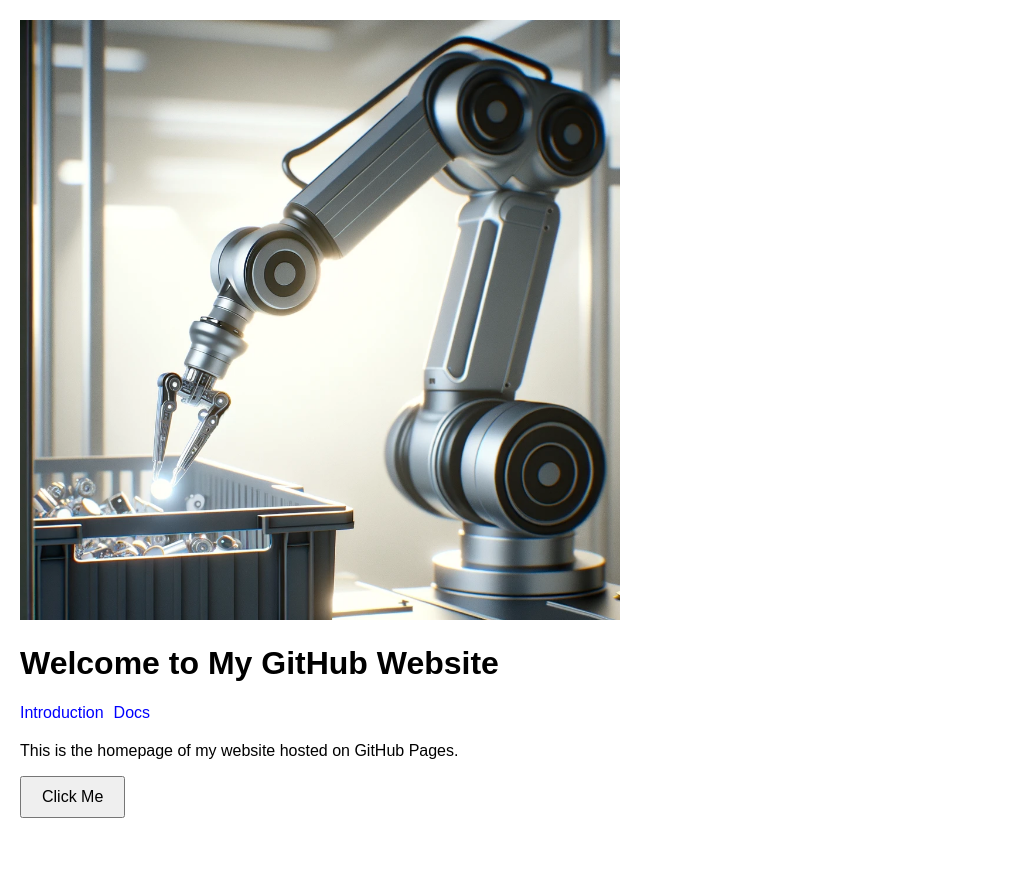
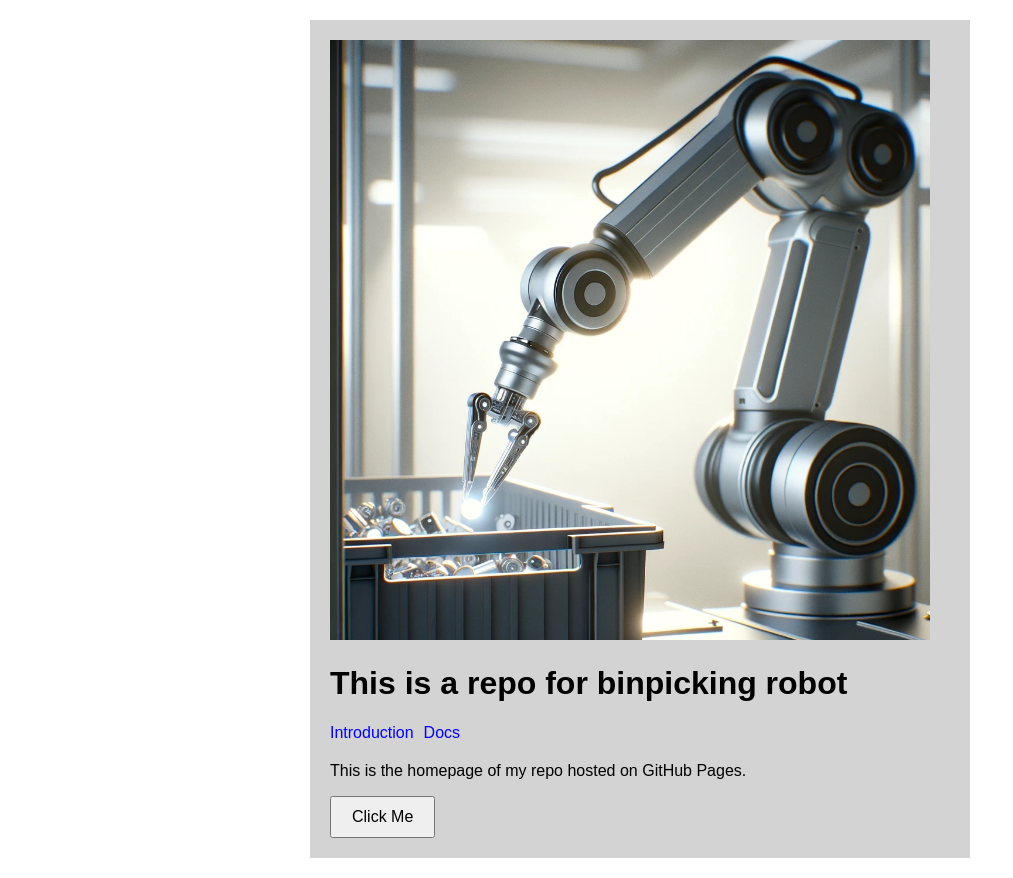
Before and after one commit to RunqiuBao/binpicking, a plain HTML site: page docs/index.html in a window 1280 px wide. Shown: the whole page, without its empty margins (0-1013 px from the left). Before the commit the page ends 838 px from the top, so only its background shows below. Drawn offline with Linux system fonts and the light colour scheme.

Commit message:
improve docs

```diff
--- a/docs/docs.html
+++ b/docs/docs.html
@@ -2,20 +2,36 @@
 <html lang="en">
 <head>
     <meta charset="UTF-8">
-    <title>Docs - My GitHub Website</title>
+    <title>Markdown in HTML Example</title>
     <link rel="stylesheet" href="styles.css">
+    <script src="https://cdn.jsdelivr.net/npm/markdown-it/dist/markdown-it.min.js"></script>
+    <script src="render_markdown.js" defer></script> <!-- 'defer' ensures JS runs after HTML is loaded -->
 </head>
 <body>
-    <h1>Documentation</h1>
+	<div class="center-block">
+	    <h1>Arm robot binpicking repo docs</h1>
 	    <nav>
 	        <ul>
 	            <li><a href="index.html">Home</a></li>
 	            <li><a href="introduction.html">Introduction</a></li>
 	        </ul>
 	    </nav>
-    <p>This page contains documentation.</p>
-    <button onclick="showDocs()">View Docs</button>
 
-    <script src="script.js"></script>
+	    <!-- Container where the parsed markdown content will appear -->
+	    <div id="markdown-content"></div>
+
+	    <!-- Write your markdown inside a script tag of type "text/markdown" -->
+	    <script type="text/markdown" id="markdown">
+# System overview
+The system includes these hardwares:
+
+## components
+  - A UR 3e robot.
+  - A two-finger gripper.
+  - A stereo event camera.
+
+[Visit GitHub](https://github.com)
+	    </script>
+	</div>
 </body>
 </html>
--- a/docs/index.html
+++ b/docs/index.html
@@ -6,17 +6,19 @@
     <link rel="stylesheet" href="styles.css">
 </head>
 <body>
+  <div class="center-block">
     <img src="images/binpicking.webp" alt="robotbinpicking" width="600">
-    <h1>Welcome to My GitHub Website</h1>
+    <h1>This is a repo for binpicking robot</h1>
     <nav>
         <ul>
             <li><a href="introduction.html">Introduction</a></li>
             <li><a href="docs.html">Docs</a></li>
         </ul>
     </nav>
-    <p>This is the homepage of my website hosted on GitHub Pages.</p>
+    <p>This is the homepage of my repo hosted on GitHub Pages.</p>
     <button onclick="showMessage()">Click Me</button>
 
     <script src="script.js"></script>
+  </div>
 </body>
 </html>
--- a/docs/styles.css
+++ b/docs/styles.css
@@ -20,3 +20,12 @@ button {
     padding: 10px 20px;
     font-size: 16px;
 }
+
+/* Centering Block-Level Elements Horizontally */
+.center-block {
+    width: 50%; /* Set a width */
+    margin: 0 auto; /* Center the block horizontally */
+    background-color: lightgray;
+    padding: 20px;
+    text-align: left; /* Keep text inside left-aligned */
+}
```
Also changed, not shown: docs/render_markdown.js (added, +11 -0 lines). Lines whose indentation alone changed are shown as unchanged.
